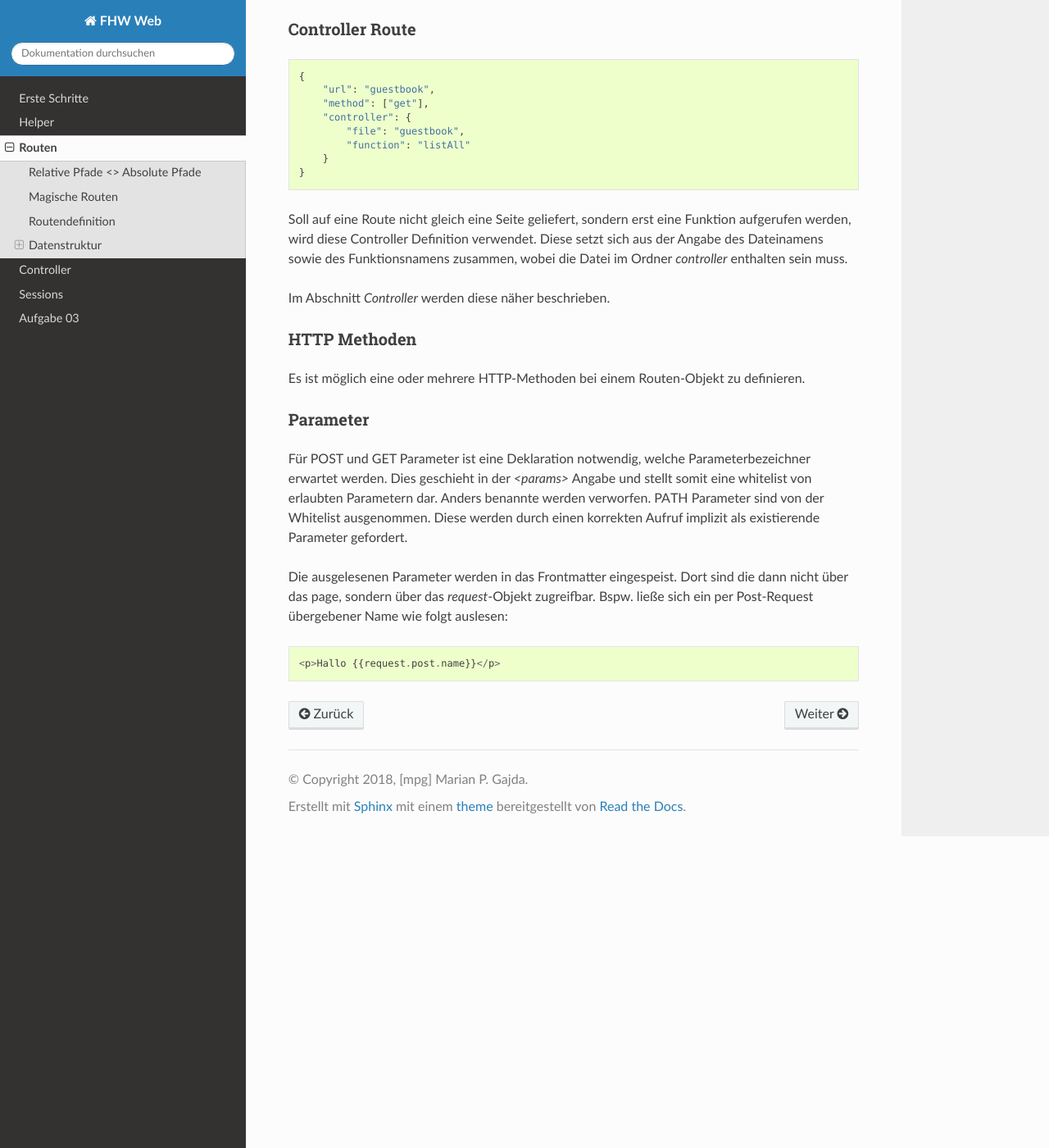
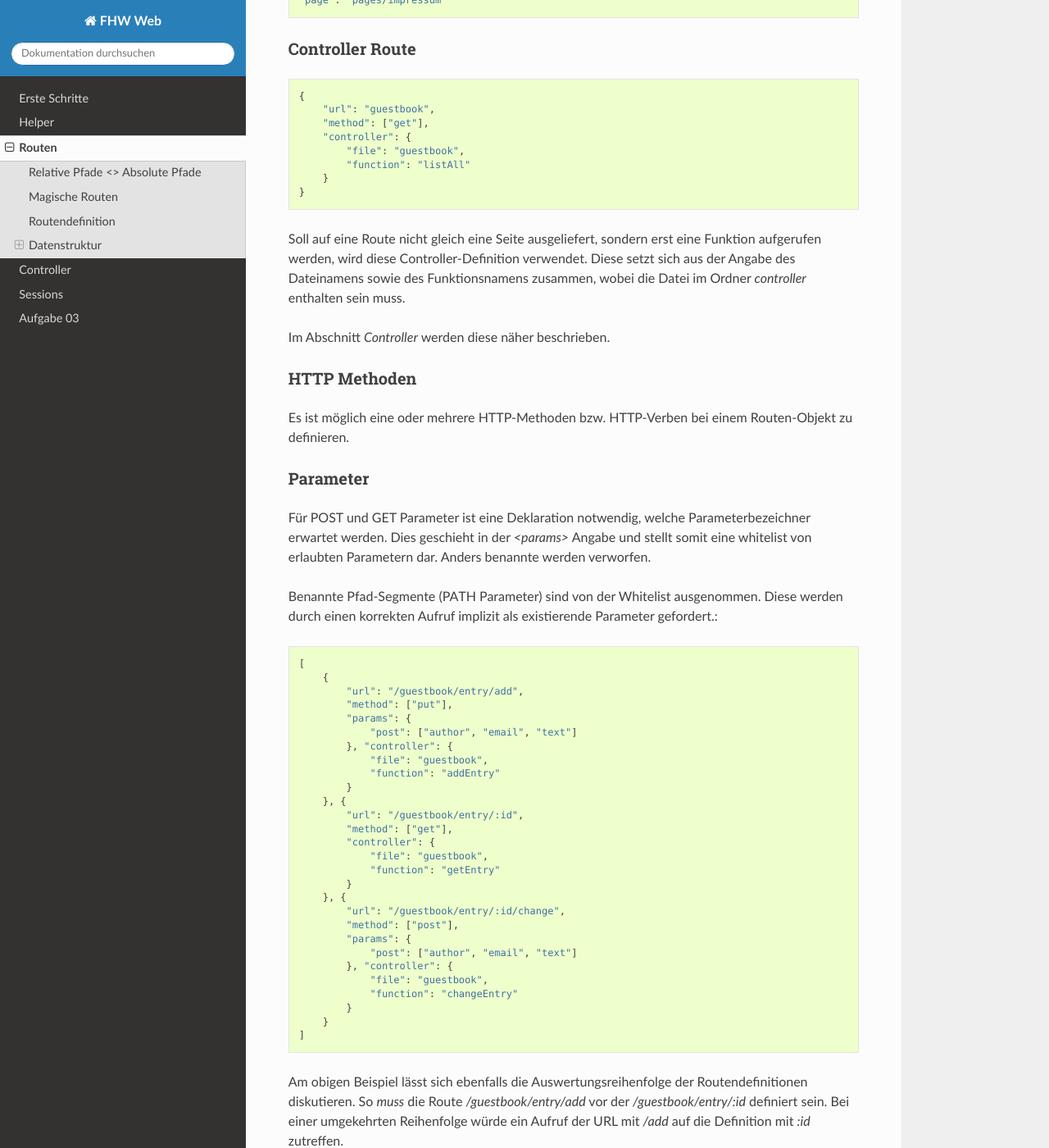
Before and after one commit to marianpg/fhw-web, a Sphinx documentation site: the page built from doc/source/routes.rst, in a window 1280 px wide and 1400 px high, scrolled down 3107 px. Shown: the whole window at 82% size. Built offline with Sphinx 7.4.7 and the Read the Docs theme 2.0.0, drawn with Linux system fonts in a browser that asks for light colours; some of the changed text lies outside the part shown.

```diff
--- a/doc/source/routes.rst
+++ b/doc/source/routes.rst
@@ -110,9 +110,9 @@ Datenstruktur
     | <method>            ::= [<httpMethod>]
     | <httpMethod>        ::= "get" | "post" | "put" | "patch" | "delete"
     |
-    | <params>            ::= {<getParams>, <postParams>}
-    | <getParams>         ::= [<string>]
-    | <postParams>        ::= [<string>]
+    | <params>            ::= {<get>, <post>}
+    | <get>               ::= [<string>] // Eine Liste von erlaubten bzw. erwarteten GET-Parametern
+    | <post>              ::= [<string>] // Eine Liste von erlaubten bzw. erwarteten POST-Parametern
 
 
 URL
@@ -124,8 +124,8 @@ URLs zu entsprechen. Mit der Verwendung eines *\** werden beliebig viele, versch
 bei der Zuordnung berücksichtigt (whitelist). Bspw. */\** oder */2018-04-\**. Ersteres kommt bei den
 magischen Routen zum Einsatz; Letzteres würde URLs entsprechen, die mit "/2018-04-" beginnen.
 
-Zusätzlich lassen sich *Pfadparameter* angeben. Bspw. enthält die URL-Definition
-*/guestbook_entries/:year/:month/* zwei Pfadparameter "year" und "month".
+Zusätzlich lassen sich *benannte Pfad-Segmente* bzw. Pfadparameter angeben. Bspw. enthält die URL-Definition
+*/guestbook_entries/:year/:month/* zwei benannte Pfad-Segmente "year" und "month".
 Eine konkrete aufrufende URL könnte wie folgt aussehen *http:localhost:8080/guestbook_entries/2018/04*.
 Durch die Angabe der Pfadparameter in der URL-Definition werden die Variablen "year" und "month"
 mit den jeweiligen Werten "2018" und "04" im Frontmatter zugreifbar.
@@ -139,7 +139,7 @@ Static und Page Route
 welche ausgeliefert werden soll. Wird ein Ordner angegeben, wird der Dateiname aus
 der URL hergeleitet.
 
-Ordnerangaben müssen als solches mit einem abschließenden *\\\** gekennzeichnet werden.
+Ordnerangaben müssen als solches mit einem abschließenden */\** gekennzeichnet werden.
 Nachstehend verdeutlichen zwei Beispiele diese Regel:
 
 Folgender Pfad führt zu einem *Ordner*::
@@ -164,8 +164,8 @@ Controller Route
         }
     }
 
-Soll auf eine Route nicht gleich eine Seite geliefert, sondern erst eine Funktion aufgerufen werden,
-wird diese Controller Definition verwendet.
+Soll auf eine Route nicht gleich eine Seite ausgeliefert, sondern erst eine Funktion aufgerufen werden,
+wird diese Controller-Definition verwendet.
 Diese setzt sich aus der Angabe des Dateinamens sowie des Funktionsnamens zusammen, wobei die Datei im Ordner
 *controller* enthalten sein muss.
 
@@ -175,7 +175,7 @@ Im Abschnitt *Controller* werden diese näher beschrieben.
 HTTP Methoden
 """""""""""""
 
-Es ist möglich eine oder mehrere HTTP-Methoden bei einem Routen-Objekt zu definieren.
+Es ist möglich eine oder mehrere HTTP-Methoden bzw. HTTP-Verben bei einem Routen-Objekt zu definieren.
 
 
 Parameter
@@ -184,12 +184,49 @@ Parameter
 Für POST und GET Parameter ist eine Deklaration notwendig, welche Parameterbezeichner erwartet werden.
 Dies geschieht in der `<params>` Angabe und stellt somit eine whitelist von erlaubten Parametern dar.
 Anders benannte werden verworfen.
-PATH Parameter sind von der Whitelist ausgenommen. Diese werden durch einen korrekten Aufruf implizit als
-existierende Parameter gefordert.
+
+Benannte Pfad-Segmente (PATH Parameter) sind von der Whitelist ausgenommen.
+Diese werden durch einen korrekten Aufruf implizit als existierende Parameter gefordert.::
+
+    [
+        {
+            "url": "/guestbook/entry/add",
+            "method": ["put"],
+            "params": {
+                "post": ["author", "email", "text"]
+            }, "controller": {
+                "file": "guestbook",
+                "function": "addEntry"
+            }
+        }, {
+            "url": "/guestbook/entry/:id",
+            "method": ["get"],
+            "controller": {
+                "file": "guestbook",
+                "function": "getEntry"
+            }
+        }, {
+            "url": "/guestbook/entry/:id/change",
+            "method": ["post"],
+            "params": {
+                "post": ["author", "email", "text"]
+            }, "controller": {
+                "file": "guestbook",
+                "function": "changeEntry"
+            }
+        }
+    ]
+
+Am obigen Beispiel lässt sich ebenfalls die Auswertungsreihenfolge der Routendefinitionen diskutieren.
+So *muss* die Route */guestbook/entry/add* vor der */guestbook/entry/:id* definiert sein.
+Bei einer umgekehrten Reihenfolge würde ein Aufruf der URL mit */add* auf die Definition mit *:id*
+zutreffen.
 
 Die ausgelesenen Parameter werden in das Frontmatter eingespeist. Dort sind die dann
 nicht über das page, sondern über das *request*-Objekt zugreifbar. Bspw. ließe
-sich ein per Post-Request übergebener Name wie folgt auslesen::
+sich ein per Post-Request übergebene E-Mail wie folgt auslesen::
 
 
-    <p>Hallo {{request.post.name}}</p>
+    <p>Hallo {{request.post.email}}</p>
+
+Wie Controller auf die Parameter zugreifen wird im folgenden Abschnitt *Controller* beschrieben.
```
Also changed, not shown: other parts of doc/source/routes.rst (+2 -2 lines), doc/source/controller.rst (+28 -15 lines), doc/source/helper.rst (+40 -19 lines), doc/source/sessions.rst (+15 -10 lines).
